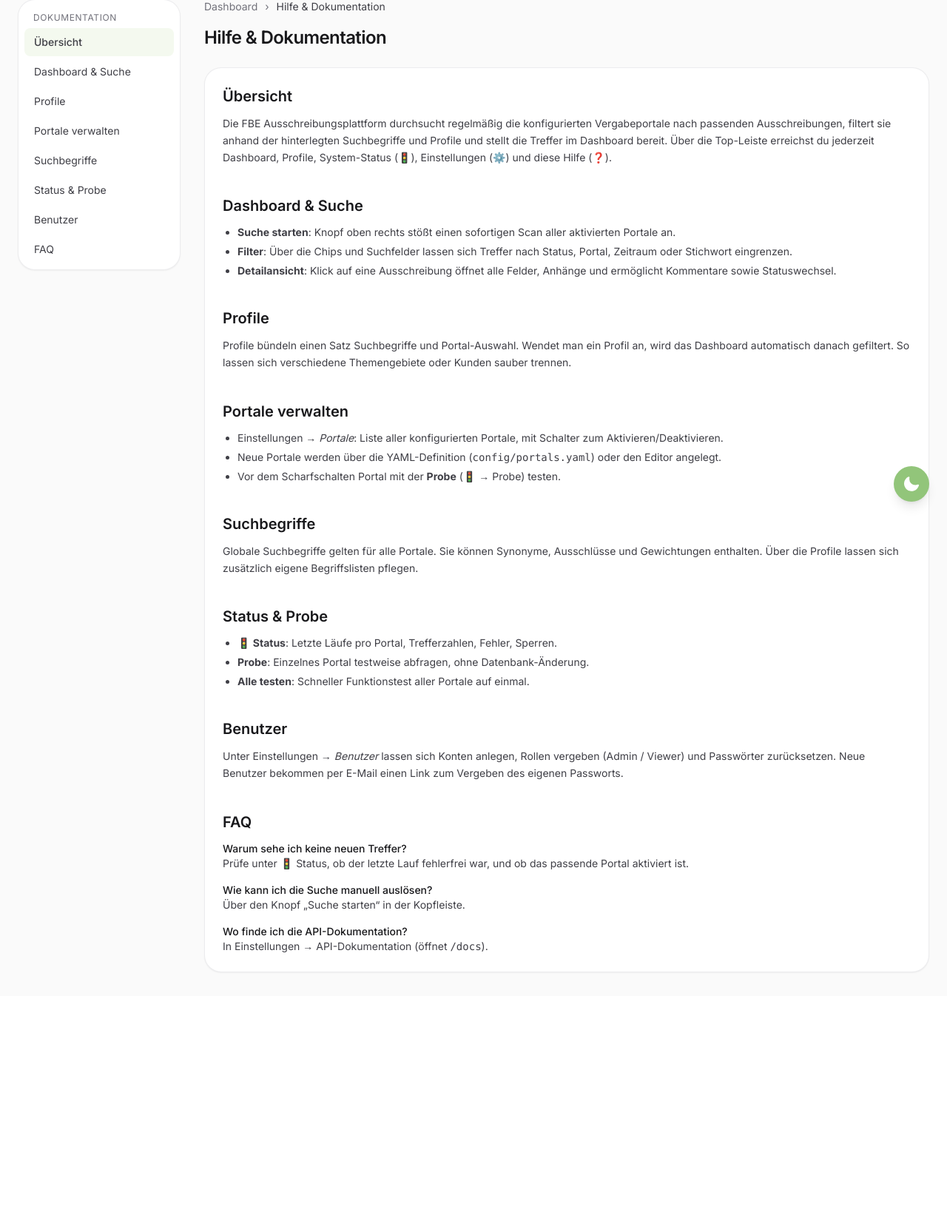
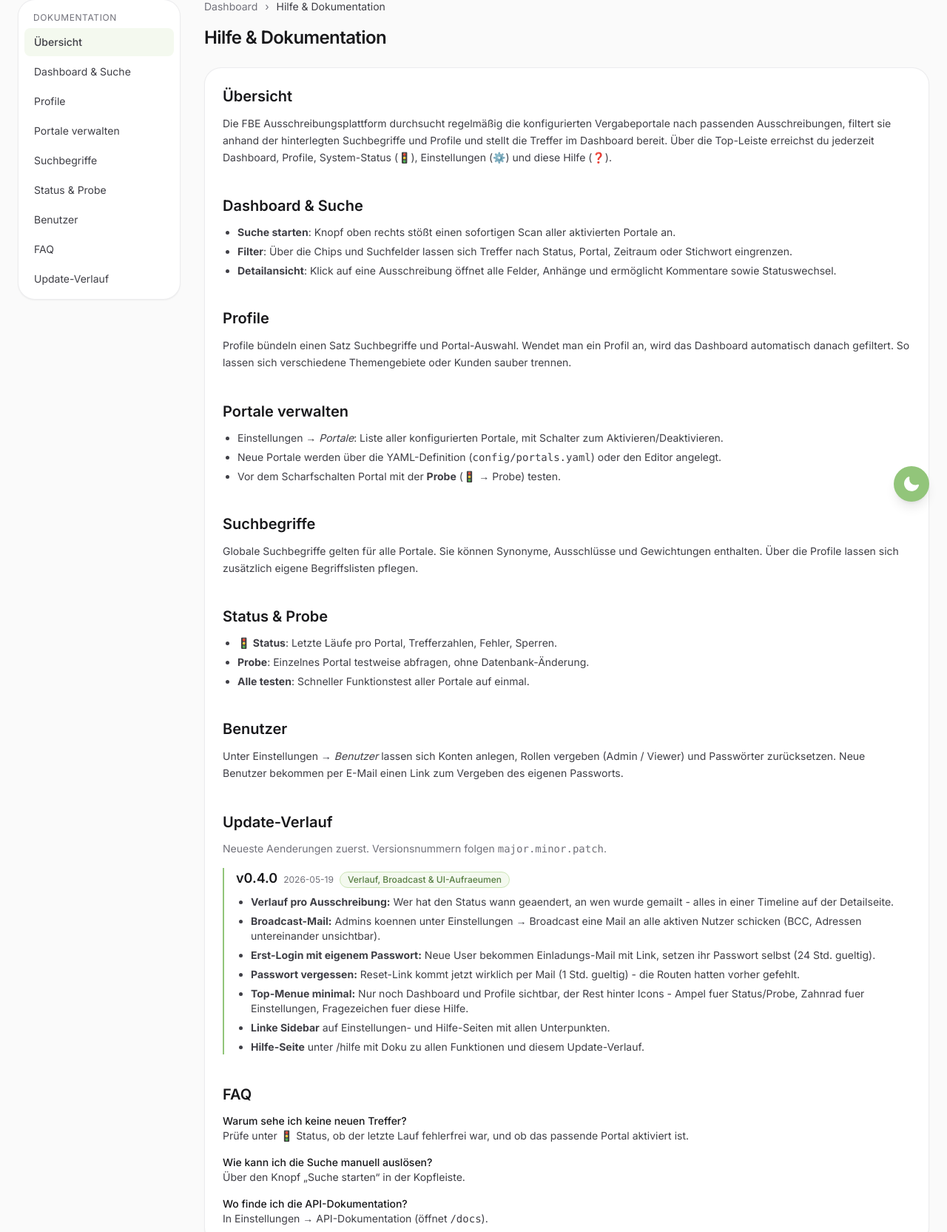
Before and after one commit to DauntlessGiantfromHugeSea/ausschreibungsplattform-fbe, a FastAPI app: page /hilfe in a window 1280 px wide. Shown: the part 98-1763 px from the top of the page at 74% size. Before the commit the page ends 1413 px from the top, so only its background shows below. Run offline with FastAPI, Linux system fonts and the light colour scheme; the visitor is signed in with stand-in values (Sample User, id 1); some libraries are stand-ins or nearby versions.

Commit message:
verlauf pro tender + broadcast-mail an alle user + changelog auf /hilfe
- TenderEvent-Modell (audit log) - wird per Base.metadata.create_all
  beim naechsten Start automatisch angelegt
- Statuswechsel (set_status + quick_status) und Mail-Versand werden
  geloggt; Detail-Seite zeigt jetzt eine Verlaufs-Timeline
- Neue Admin-Route /admin/broadcast: Mail an alle aktiven User mit
  hinterlegter E-Mail. Empfaenger landen in BCC, damit die Adressen
  untereinander unsichtbar bleiben
- Sidebar-Eintrag 'Broadcast-Mail' in den Einstellungen
- broadcast.html mit Template-Vorlagen (Update-Ankuendigung,
  Wartungsfenster, leeren) zum schnellen Befuellen
- Hilfe-Seite bekommt Sektion 'Update-Verlauf' (zentrale Changelog-
  Vorlage in _changelog.html, Version 0.4.0 ausgefuellt)

https://claude.ai/code/session_0176BsCzVTyxKpm1VzPwGjE7

```diff
--- a/backend/api.py
+++ b/backend/api.py
@@ -20,7 +20,7 @@ from . import branding
 from .config import PROJECT_ROOT, settings
 from .database import get_db, init_db
 from .export import to_csv, to_xlsx
-from .models import Comment, Tender, TenderStatus, SearchProfile, User
+from .models import Comment, Tender, TenderStatus, SearchProfile, TenderEvent, User
 from .pipeline import _load_scraper
 from .portal_config import enabled_portals, load_portals
 from .run_state import load_run_state
@@ -540,6 +540,12 @@ def detail(
         .order_by(Comment.created_at.asc())
         .all()
     )
+    events = (
+        db.query(TenderEvent)
+        .filter(TenderEvent.tender_id == tender_id)
+        .order_by(TenderEvent.created_at.desc())
+        .all()
+    )
     mail_ready = bool(settings.smtp_host and settings.smtp_from)
     return templates.TemplateResponse(
         request,
@@ -550,6 +556,7 @@ def detail(
             "user": _session_user(request),
             "score_breakdown": breakdown,
             "comments": comments,
+            "events": events,
             "mail_ready": mail_ready,
             "flash": flash,
             "error": error,
@@ -614,9 +621,20 @@ def delete_comment(
     )
 
 
+def _log_event(db: Session, tender_id: int, user: dict | None, event_type: str, detail: str):
+    db.add(TenderEvent(
+        tender_id=tender_id,
+        user_id=(user["id"] if user and user.get("id", 0) > 0 else None),
+        username=(user["username"] if user else "system")[:80],
+        event_type=event_type,
+        detail=detail,
+    ))
+
+
 @app.post("/tender/{tender_id}/status")
 def set_status(
     tender_id: int,
+    request: Request,
     status: str = Form(...),
     notes: Optional[str] = Form(None),
     db: Session = Depends(get_db),
@@ -626,9 +644,13 @@ def set_status(
         raise HTTPException(404, "Ausschreibung nicht gefunden")
     if status not in STATUS_VALUES:
         raise HTTPException(400, f"Unbekannter Status '{status}'")
+    old = tender.status
     tender.status = status
     if notes is not None:
         tender.notes = notes
+    if old != status:
+        _log_event(db, tender_id, _session_user(request), "status",
+                   f"{old or 'neu'} → {status}")
     db.commit()
     return RedirectResponse(url=f"/tender/{tender_id}", status_code=303)
 
@@ -688,6 +710,13 @@ def tender_send_mail(
         sender_signature=sig,
     )
     if ok:
+        detail = "An: {}".format(", ".join(to_list))
+        if cc_list:
+            detail += "  ·  CC: {}".format(", ".join(cc_list))
+        if subj:
+            detail += "  ·  Betreff: {}".format(subj[:200])
+        _log_event(db, tender_id, user, "mail_sent", detail)
+        db.commit()
         msg = "Mail an {} versendet.".format(", ".join(to_list[:3]))
         return RedirectResponse(
             url="/tender/{}?flash=".format(tender_id) + quote(msg, safe=""),
@@ -701,13 +730,22 @@ def tender_send_mail(
 
 
 @app.post("/tender/{tender_id}/quick-status")
-def quick_status(tender_id: int, status: str = Form(...), db: Session = Depends(get_db)):
+def quick_status(
+    tender_id: int,
+    request: Request,
+    status: str = Form(...),
+    db: Session = Depends(get_db),
+):
     tender = db.get(Tender, tender_id)
     if not tender:
         raise HTTPException(404, "nicht gefunden")
     if status not in STATUS_VALUES:
         raise HTTPException(400, "Unbekannter Status")
+    old = tender.status
     tender.status = status
+    if old != status:
+        _log_event(db, tender_id, _session_user(request), "status",
+                   f"{old or 'neu'} → {status}")
     db.commit()
     return RedirectResponse(url="/", status_code=303)
 
@@ -1033,6 +1071,108 @@ def admin_test_mail(request: Request):
     )
 
 
+@app.get("/admin/broadcast", response_class=HTMLResponse)
+def admin_broadcast_get(
+    request: Request,
+    flash: Optional[str] = None,
+    error: Optional[str] = None,
+    db: Session = Depends(get_db),
+):
+    user = _session_user(request)
+    if not user or user["role"] != "admin":
+        raise HTTPException(403, "Nur Admin")
+    recipients = (
+        db.query(User)
+        .filter(User.is_active == True)  # noqa: E712
+        .filter(User.email.isnot(None))
+        .filter(User.email != "")
+        .order_by(User.username)
+        .all()
+    )
+    mail_ready = bool(settings.smtp_host and settings.smtp_from)
+    return templates.TemplateResponse(
+        request, "broadcast.html",
+        {
+            "user": user,
+            "recipients": recipients,
+            "mail_ready": mail_ready,
+            "flash": flash,
+            "error": error,
+        },
+    )
+
+
+@app.post("/admin/broadcast")
+def admin_broadcast_post(
+    request: Request,
+    subject: str = Form(...),
+    body: str = Form(...),
+    db: Session = Depends(get_db),
+):
+    user = _session_user(request)
+    if not user or user["role"] != "admin":
+        raise HTTPException(403, "Nur Admin")
+
+    subject = (subject or "").strip()
+    body = (body or "").strip()
+    if not subject or not body:
+        return RedirectResponse(
+            url="/admin/broadcast?error=Betreff+und+Text+sind+Pflicht.",
+            status_code=303,
+        )
+    if not (settings.smtp_host and settings.smtp_from):
+        return RedirectResponse(
+            url="/admin/broadcast?error=SMTP+nicht+konfiguriert.",
+            status_code=303,
+        )
+
+    recipients = (
+        db.query(User)
+        .filter(User.is_active == True)  # noqa: E712
+        .filter(User.email.isnot(None))
+        .filter(User.email != "")
+        .all()
+    )
+    addresses = [u.email.strip() for u in recipients if u.email and u.email.strip()]
+    if not addresses:
+        return RedirectResponse(
+            url="/admin/broadcast?error=Keine+Empfaenger+mit+E-Mail+gefunden.",
+            status_code=303,
+        )
+
+    from . import notify as notify_mod
+    import html as _html
+    body_html = (
+        "<html><body style=\"font-family:Inter,system-ui,sans-serif;line-height:1.55;"
+        "color:#27272a;max-width:640px;margin:24px auto;padding:0 16px;\">"
+        f"<h2 style=\"color:#7eb064;margin-top:0;\">{_html.escape(subject)}</h2>"
+        f"<div style=\"white-space:pre-wrap;font-size:14px;\">{_html.escape(body)}</div>"
+        "<hr style=\"border:none;border-top:1px solid #e4e4e7;margin:24px 0 12px;\">"
+        f"<p style=\"font-size:12px;color:#71717a;\">Diese Nachricht ging an alle aktiven Nutzer der FBE-Ausschreibungsplattform "
+        f"(Absender: {_html.escape(user['username'])}).</p>"
+        "</body></html>"
+    )
+    plain = body + "\n\n---\nFBE-Ausschreibungsplattform · Broadcast"
+
+    ok, err = notify_mod._send_to(
+        to=[],  # Empfaenger in BCC, damit Adressen nicht gegenseitig sichtbar sind
+        bcc=addresses,
+        subject=f"[FBE] {subject}",
+        plain_body=plain,
+        html_body=body_html,
+    )
+    if not ok:
+        return RedirectResponse(
+            url=f"/admin/broadcast?error=Versand+fehlgeschlagen:+{quote(err or '-')}",
+            status_code=303,
+        )
+    msg = f"Broadcast an {len(addresses)} Empfaenger versendet."
+    return RedirectResponse(
+        url=f"/admin/broadcast?flash={quote(msg)}",
+        status_code=303,
+    )
+
+
 @app.post("/admin/send-summary")
 def admin_send_summary(request: Request, days: int = Form(1)):
     """Sendet die Tageszusammenfassung sofort, unabhaengig vom Cron."""
--- /dev/null
+++ b/backend/templates/_changelog.html
@@ -0,0 +1,21 @@
+{# Zentrale Update-/Changelog-Liste. Neue Versionen oben einfuegen. #}
+<ol class="space-y-6">
+
+  <li class="border-l-2 border-brand-500 pl-4">
+    <div class="flex items-baseline gap-2 flex-wrap">
+      <span class="text-lg font-semibold">v0.4.0</span>
+      <span class="text-xs text-zinc-500">2026-05-19</span>
+      <span class="pill bg-brand-50 text-brand-800 border border-brand-200">Verlauf, Broadcast &amp; UI-Aufraeumen</span>
+    </div>
+    <ul class="list-disc pl-5 mt-2 text-sm text-zinc-700 dark:text-zinc-300 space-y-1.5">
+      <li><strong>Verlauf pro Ausschreibung:</strong> Wer hat den Status wann geaendert, an wen wurde gemailt - alles in einer Timeline auf der Detailseite.</li>
+      <li><strong>Broadcast-Mail:</strong> Admins koennen unter Einstellungen &rarr; Broadcast eine Mail an alle aktiven Nutzer schicken (BCC, Adressen untereinander unsichtbar).</li>
+      <li><strong>Erst-Login mit eigenem Passwort:</strong> Neue User bekommen Einladungs-Mail mit Link, setzen ihr Passwort selbst (24 Std. gueltig).</li>
+      <li><strong>Passwort vergessen:</strong> Reset-Link kommt jetzt wirklich per Mail (1 Std. gueltig) - die Routen hatten vorher gefehlt.</li>
+      <li><strong>Top-Menue minimal:</strong> Nur noch Dashboard und Profile sichtbar, der Rest hinter Icons - Ampel fuer Status/Probe, Zahnrad fuer Einstellungen, Fragezeichen fuer diese Hilfe.</li>
+      <li><strong>Linke Sidebar</strong> auf Einstellungen- und Hilfe-Seiten mit allen Unterpunkten.</li>
+      <li><strong>Hilfe-Seite</strong> unter /hilfe mit Doku zu allen Funktionen und diesem Update-Verlauf.</li>
+    </ul>
+  </li>
+
+</ol>
--- a/backend/templates/_sidebar_help.html
+++ b/backend/templates/_sidebar_help.html
@@ -17,6 +17,7 @@
   {{ item('status', 'Status & Probe') }}
   {{ item('benutzer', 'Benutzer') }}
   {{ item('faq', 'FAQ') }}
+  {{ item('changelog', 'Update-Verlauf') }}
 </nav>
 
 <script>
--- a/backend/templates/_sidebar_settings.html
+++ b/backend/templates/_sidebar_settings.html
@@ -24,6 +24,10 @@
      '<svg xmlns="http://www.w3.org/2000/svg" viewBox="0 0 24 24" fill="none" stroke="currentColor" stroke-width="1.8" stroke-linecap="round" stroke-linejoin="round" class="h-4 w-4"><circle cx="11" cy="11" r="7"/><path d="m21 21-4.3-4.3"/></svg>',
      _p.startswith('/admin/search-terms')) }}
 
+  {{ item('/admin/broadcast', 'Broadcast-Mail',
+     '<svg xmlns="http://www.w3.org/2000/svg" viewBox="0 0 24 24" fill="none" stroke="currentColor" stroke-width="1.8" stroke-linecap="round" stroke-linejoin="round" class="h-4 w-4"><path d="m3 11 18-8-8 18-2-8-8-2z"/></svg>',
+     _p.startswith('/admin/broadcast')) }}
+
   {{ item('/admin/users', 'Benutzer',
      '<svg xmlns="http://www.w3.org/2000/svg" viewBox="0 0 24 24" fill="none" stroke="currentColor" stroke-width="1.8" stroke-linecap="round" stroke-linejoin="round" class="h-4 w-4"><path d="M16 21v-2a4 4 0 0 0-4-4H6a4 4 0 0 0-4 4v2"/><circle cx="9" cy="7" r="4"/><path d="M22 21v-2a4 4 0 0 0-3-3.87M16 3.13a4 4 0 0 1 0 7.75"/></svg>',
      _p.startswith('/admin/users')) }}
--- a/backend/templates/hilfe.html
+++ b/backend/templates/hilfe.html
@@ -78,6 +78,12 @@
     </p>
   </section>
 
+  <section id="changelog">
+    <h2 class="text-xl font-semibold mb-3">Update-Verlauf</h2>
+    <p class="text-sm text-zinc-500 mb-4">Neueste Aenderungen zuerst. Versionsnummern folgen <code>major.minor.patch</code>.</p>
+    {% include "_changelog.html" %}
+  </section>
+
   <section id="faq">
     <h2 class="text-xl font-semibold mb-3">FAQ</h2>
     <dl class="space-y-4 text-sm">
```
Also changed, not shown: backend/models.py (+21 -0 lines), backend/templates/broadcast.html (added, +163 -0 lines), backend/templates/detail.html (+41 -0 lines).
